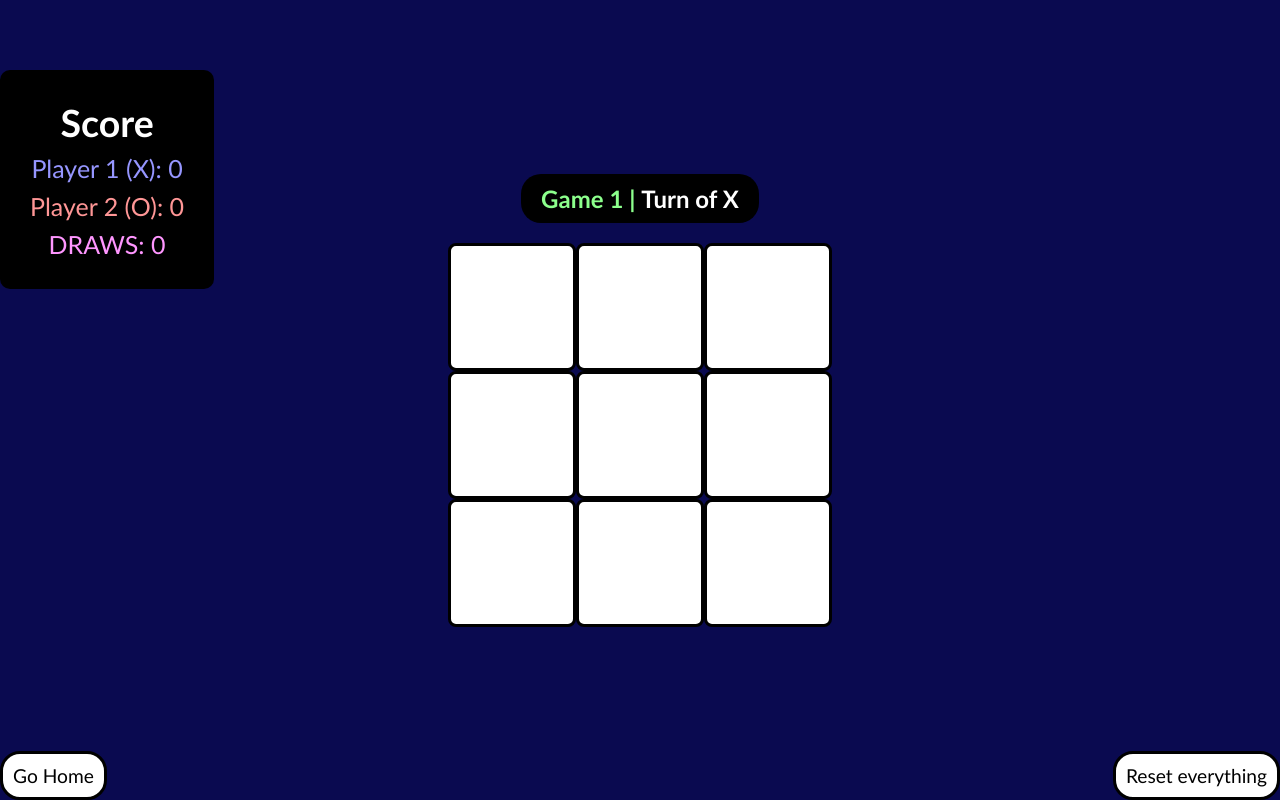
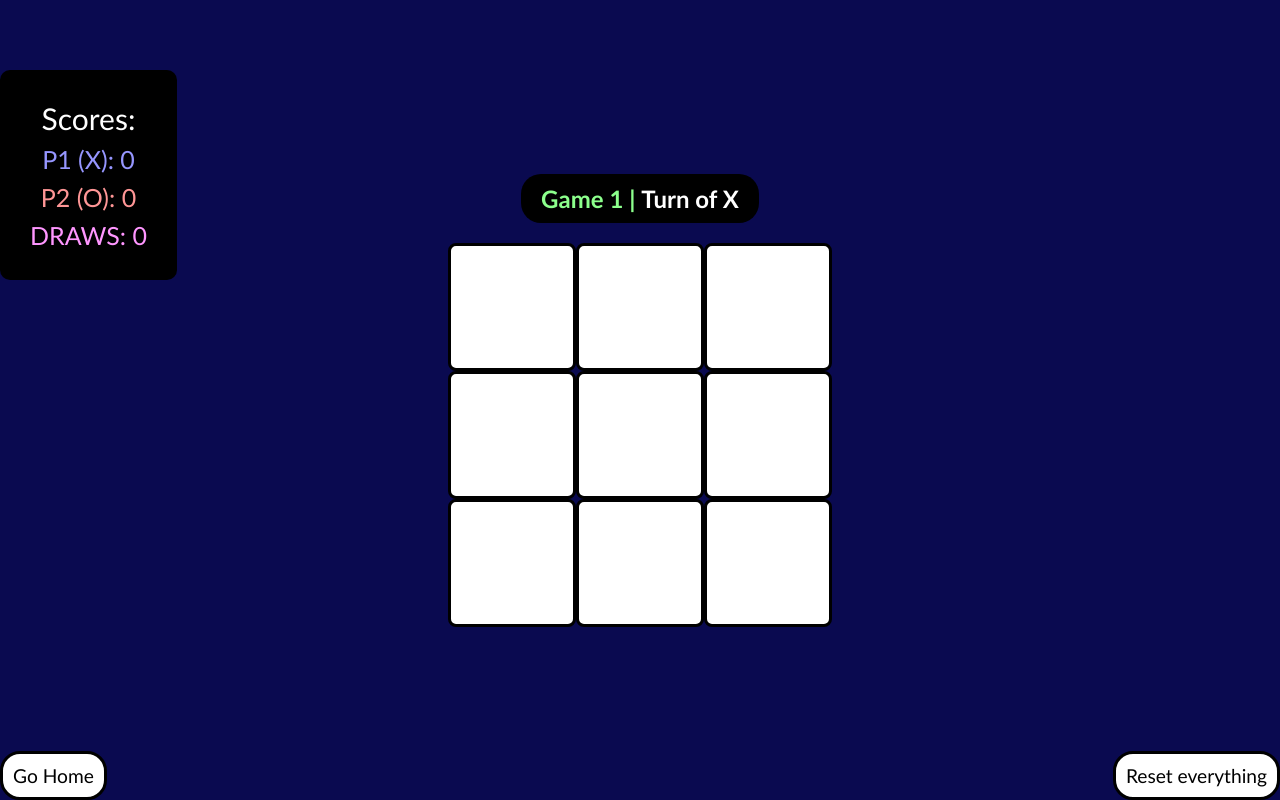
Before and after one commit to DJ5harma/WebGames, a React (Vite) app: page /zero-kaanta in a window 1280 px wide. Built offline with nearby package versions, Linux system fonts and the light colour scheme.

Commit message:
better noww

```diff
--- a/src/Pages/ZeroKaanta/ScoreBoard.tsx
+++ b/src/Pages/ZeroKaanta/ScoreBoard.tsx
@@ -21,17 +21,21 @@ export default function ScoreBoard({
 				borderRadius: 10,
 				display: "flex",
 				flexDirection: isMobile ? "row" : "column",
+				gap: 8,
+				width: isMobile ? "100vw" : "fit-content",
+				justifyContent: "center",
 				alignItems: "center",
-				gap: 8,
 			}}
 		>
-			<h2>Score</h2>
+			<p style={{ fontSize: isMobile ? "default" : 30 }}>Scores: </p>
 			<p style={{ color: "rgb(150, 150, 255)" }}>
-				Player 1 (X): {playerStruct.X}
+				P1 (X): {playerStruct.X}
 			</p>
+			{isMobile && "|"}
 			<p style={{ color: "rgb(255, 150, 150)" }}>
-				Player 2 (O): {playerStruct.O}
+				P2 (O): {playerStruct.O}
 			</p>
+			{isMobile && "|"}
 			<p style={{ color: "rgb(255, 150, 255 )" }}>
 				DRAWS: {playerStruct.DRAWS}
 			</p>
```
